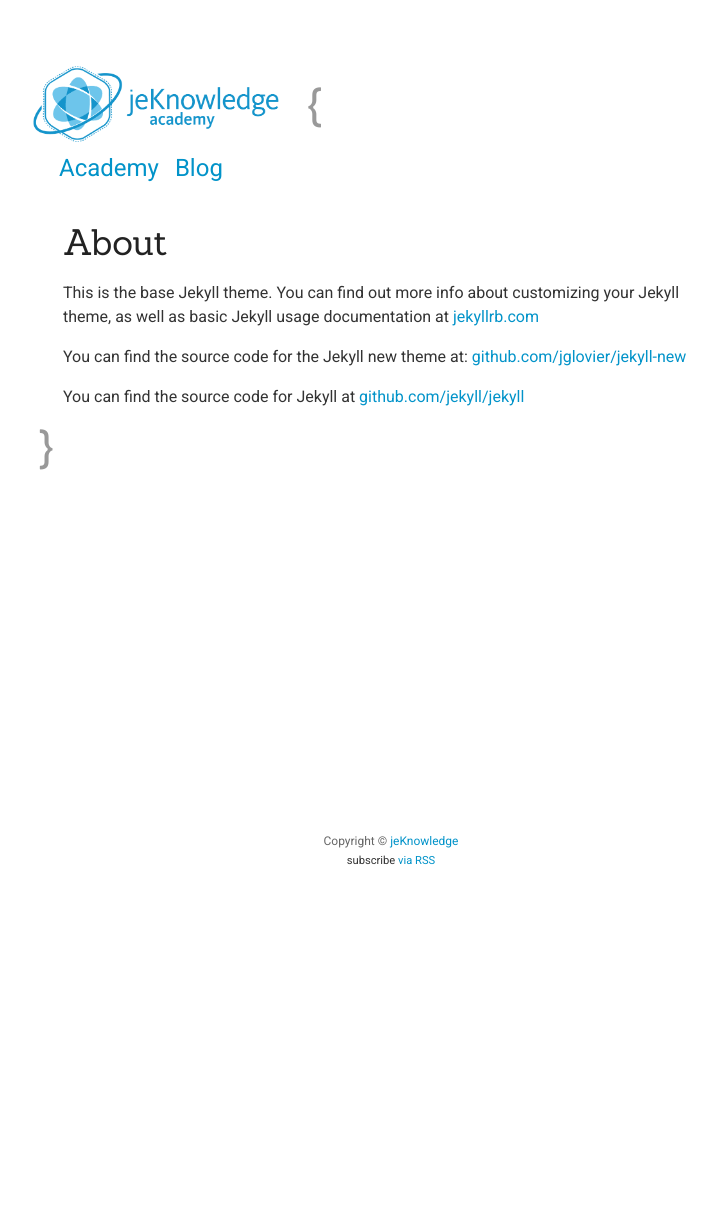
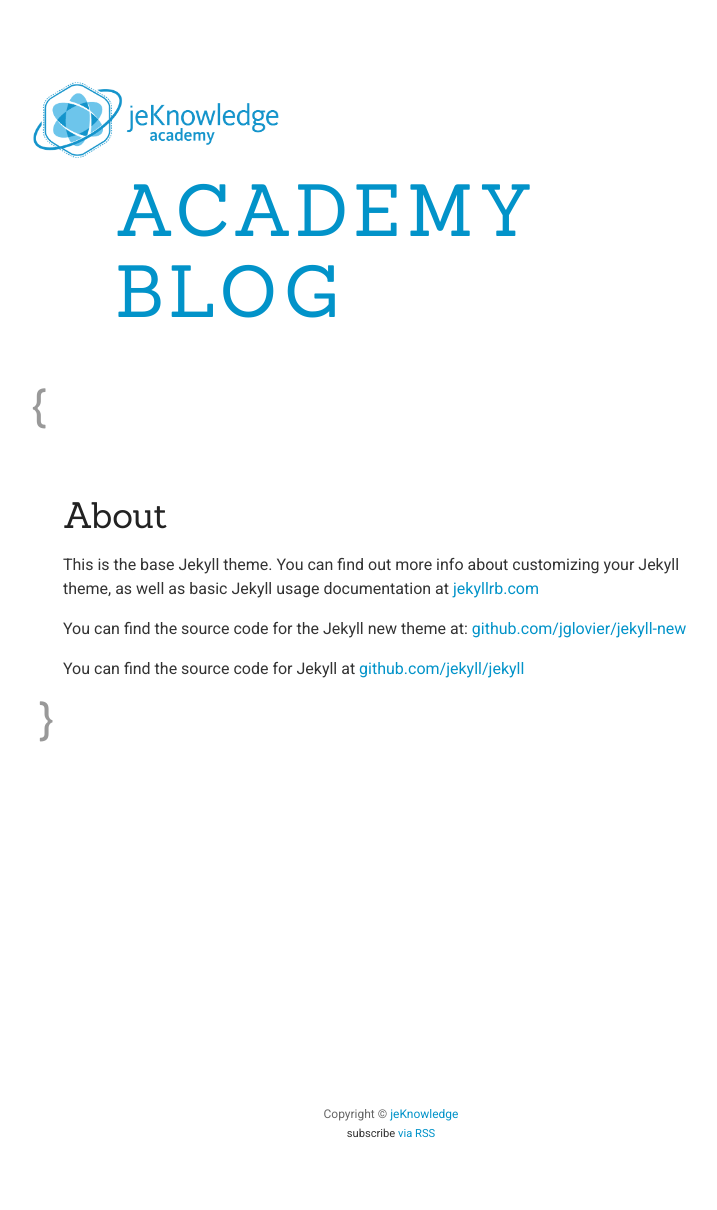
Before and after one commit to jeKnowledge/academy-articles, a Jekyll site: the page built from about.md, in a window 1280 px wide. Shown: the whole page, without its empty margins (249-966 px from the left). Built offline with Jekyll 4.4.1, drawn with Linux system fonts in a browser that asks for light colours; before the commit the page ends 937 px from its top, so only the background shows below that.

Commit message:
Update header.html

```diff
--- a/_includes/header.html
+++ b/_includes/header.html
@@ -1,7 +1,7 @@
-<header>
-  <div class="site-header">
+<header class="site-header">
+  <div class="site-title">
   <h1>
-    <a class="site-title" href="{{ site.baseurl }}/" title="{{ site.title }}" rel="home">
+    <a href="{{ site.baseurl }}/" title="{{ site.title }}" rel="home">
       <img src="{{ site.url }}/img/jekA.png" alt="Jeknowledge Academy">
     </a>
   </h1>
```
